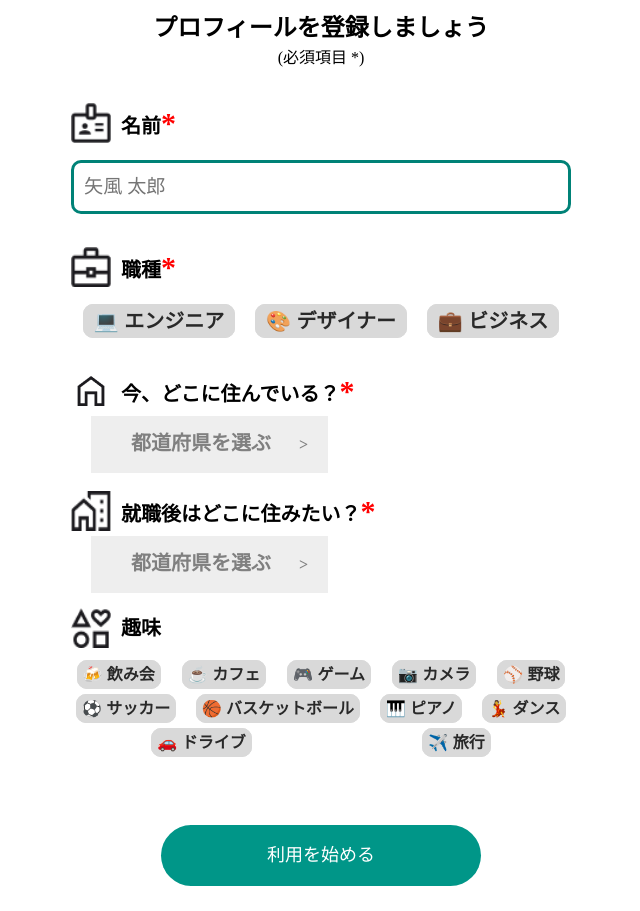
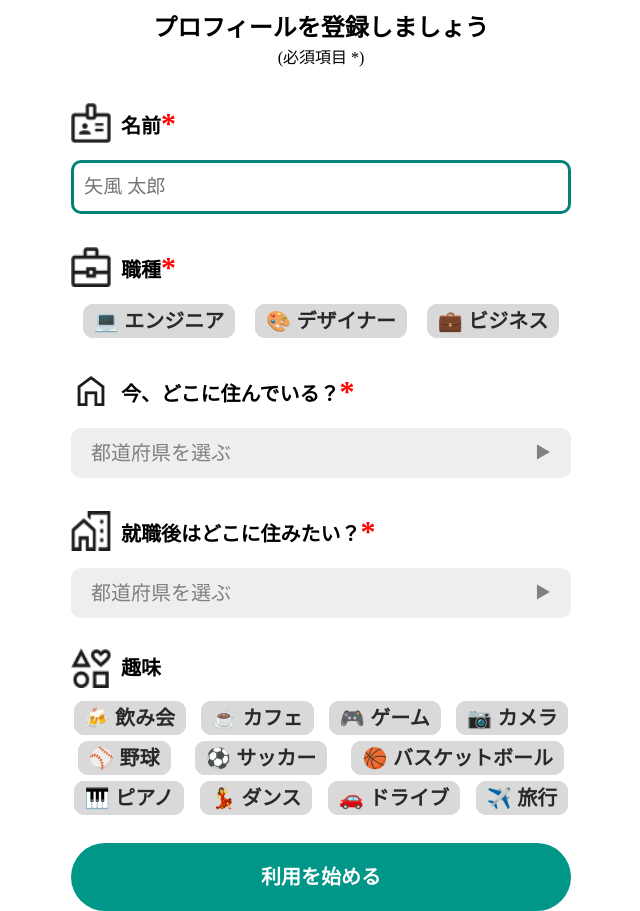
Before and after one commit to ExpectBonus/doko-yahoo, a Vue app in the folder front/: page /profile in a window 1280 px wide. Shown: the whole page, without its empty margins (319-959 px from the left). Before the commit the page ends 886 px from the top, so only its background shows below. Built offline with nearby package versions, Linux system fonts and the light colour scheme.

Commit message:
fix: パット見のレイアウトを修正

```diff
--- a/front/src/components/HobbiesSelector.vue
+++ b/front/src/components/HobbiesSelector.vue
@@ -109,12 +109,13 @@ label {
 		width: 100%;
 		height: 100%;
 		text-align: center;
+		font-size: 20px;
 		font-weight: bold;
 		color: #292929;
 		background-color: #d9d9d9;
 		border-radius: 10px;
 		border: 1px solid #d9d9d9;
-  padding: 0.3rem;
+		padding: 5px 10px;
 		transition: all 0.3s ease-out;
 	}
 
@@ -142,18 +143,19 @@ input[type="checkbox"]:checked + label {
 			U+2692-2697, U+2699, U+269B-269C, U+26A0-26A1, U+26AA-26AB, U+26B0-26B1,
 			U+26BD-26BE, U+26C4-26C5, U+26C8, U+26CE-26CF, U+26D1, U+26D3-26D4,
 			U+26E9-26EA, U+26F0-26F5, U+26F7-26FA, U+26FD, U+2702, U+2705, U+2708-270D,
-    U+270F, U+2712, U+2714, U+2716, U+271D, U+2721, U+2728, U+2733-2734, U+2744,
-    U+2747, U+274C, U+274E, U+2753-2755, U+2757, U+2763-2764, U+2795-2797,
-    U+27A1, U+27B0, U+27BF, U+2934-2935, U+2B05-2B07, U+2B1B-2B1C, U+2B50,
-    U+2B55, U+3030, U+303D, U+3297, U+3299, U+FE0F, U+1F004, U+1F0CF,
+			U+270F, U+2712, U+2714, U+2716, U+271D, U+2721, U+2728, U+2733-2734,
+			U+2744, U+2747, U+274C, U+274E, U+2753-2755, U+2757, U+2763-2764,
+			U+2795-2797, U+27A1, U+27B0, U+27BF, U+2934-2935, U+2B05-2B07, U+2B1B-2B1C,
+			U+2B50, U+2B55, U+3030, U+303D, U+3297, U+3299, U+FE0F, U+1F004, U+1F0CF,
 			U+1F170-1F171, U+1F17E-1F17F, U+1F18E, U+1F191-1F19A, U+1F1E6-1F1FF,
-    U+1F201-1F202, U+1F21A, U+1F22F, U+1F232-1F23A, U+1F250-1F251, U+1F300-1F321,
-    U+1F324-1F393, U+1F396-1F397, U+1F399-1F39B, U+1F39E-1F3F0, U+1F3F3-1F3F5,
-    U+1F3F7-1F4FD, U+1F4FF-1F53D, U+1F549-1F54E, U+1F550-1F567, U+1F56F-1F570,
-    U+1F573-1F57A, U+1F587, U+1F58A-1F58D, U+1F590, U+1F595-1F596, U+1F5A4-1F5A5,
-    U+1F5A8, U+1F5B1-1F5B2, U+1F5BC, U+1F5C2-1F5C4, U+1F5D1-1F5D3, U+1F5DC-1F5DE,
-    U+1F5E1, U+1F5E3, U+1F5E8, U+1F5EF, U+1F5F3, U+1F5FA-1F64F, U+1F680-1F6C5,
-    U+1F6CB-1F6D2, U+1F6E0-1F6E5, U+1F6E9, U+1F6EB-1F6EC, U+1F6F0, U+1F6F3-1F6F8,
+			U+1F201-1F202, U+1F21A, U+1F22F, U+1F232-1F23A, U+1F250-1F251,
+			U+1F300-1F321, U+1F324-1F393, U+1F396-1F397, U+1F399-1F39B, U+1F39E-1F3F0,
+			U+1F3F3-1F3F5, U+1F3F7-1F4FD, U+1F4FF-1F53D, U+1F549-1F54E, U+1F550-1F567,
+			U+1F56F-1F570, U+1F573-1F57A, U+1F587, U+1F58A-1F58D, U+1F590,
+			U+1F595-1F596, U+1F5A4-1F5A5, U+1F5A8, U+1F5B1-1F5B2, U+1F5BC,
+			U+1F5C2-1F5C4, U+1F5D1-1F5D3, U+1F5DC-1F5DE, U+1F5E1, U+1F5E3, U+1F5E8,
+			U+1F5EF, U+1F5F3, U+1F5FA-1F64F, U+1F680-1F6C5, U+1F6CB-1F6D2,
+			U+1F6E0-1F6E5, U+1F6E9, U+1F6EB-1F6EC, U+1F6F0, U+1F6F3-1F6F8,
 			U+1F910-1F93A, U+1F93C-1F93E, U+1F940-1F945, U+1F947-1F94C, U+1F950-1F96B,
 			U+1F980-1F997, U+1F9C0, U+1F9D0-1F9E6, U+E0062-E0063, U+E0065, U+E0067,
 			U+E006C, U+E006E, U+E0073-E0074, U+E0077, U+E007F;
--- a/front/src/views/MapView.vue
+++ b/front/src/views/MapView.vue
@@ -104,6 +104,7 @@ header {
 		top: 0;
 		display: flex;
 		flex-direction: column;
+		row-gap: 10px;
 		align-items: center;
 		padding: 10px 10px 0 10px;
 		background-color: #ffffff;
--- a/front/src/views/ProfileView.vue
+++ b/front/src/views/ProfileView.vue
@@ -51,15 +51,12 @@
 				<div class="input-form from-pref">
 					<a
 						href="#select-born-pref"
-						v-if="born_pref"
-						class="modal-button-selected"
+						class="modal-button"
+						:class="{ selected: born_pref }"
 					>
 						<div class="show-selected-pref">
-							{{ born_pref }}<span class="arrow-icon">▶️</span>
+							{{ born_pref || "都道府県を選ぶ" }}
 						</div>
-					</a>
-					<a href="#select-born-pref" v-else class="modal-button">
-						<span class="modal-button-text">都道府県を選ぶ</span>
 					</a>
 				</div>
 				<div class="modal-wrapper" id="select-born-pref">
@@ -67,9 +64,9 @@
 					<div class="modal-window">
 						<div class="modal-content">
 							<p class="modal-title">1つ選んでください</p>
-							<span v-if="born_pref" class="selected-born">{{
-								born_pref
-							}}</span>
+							<span v-if="born_pref" class="selected-born">
+								{{ born_pref }}
+							</span>
 							<div
 								class="section-container"
 								v-for="(value, key) in regionPrefs"
@@ -116,16 +113,12 @@
 				<div class="input-form to-pref">
 					<a
 						href="#select-three-pref"
-						v-if="selectedPrefs.length"
-						class="modal-button-selected"
+						class="modal-button"
+						:class="{ selected: selectedPrefs.length }"
 					>
 						<div class="show-selected-pref">
-							<span class="three-pref">{{ printPrefs(selectedPrefs) }}</span
-							><span class="arrow-icon">▶️</span>
+							{{ printPrefs(selectedPrefs) || "都道府県を選ぶ" }}
 						</div>
-					</a>
-					<a href="#select-three-pref" v-else class="modal-button">
-						<span class="modal-button-text">都道府県を選ぶ</span>
 					</a>
 				</div>
 				<div class="modal-wrapper" id="select-three-pref">
@@ -190,10 +183,9 @@
 			</div>
 			<div class="send-button-field">
 				<a href="#">
-					<button v-if="!isClicked" class="send-button" @click="sendUserInfo">
+					<button class="send-button" @click="sendUserInfo">
 						利用を始める
 					</button>
-					<button v-else class="send-button-clicked">利用を始める</button>
 				</a>
 			</div>
 		</div>
@@ -464,6 +456,44 @@
 		justify-content: space-between;
 	}
 
+	/* born_pref */
+	.input-form.from-pref {
+		width: 100%;
+	}
+
+	.modal-button {
+		width: 100%;
+		display: flex;
+		flex-direction: row;
+		align-items: center;
+		justify-content: space-between;
+		color: #808080;
+		background-color: #eeeeee;
+		border-radius: 10px;
+		cursor: pointer;
+		padding: 10px 20px;
+		text-decoration: none;
+	}
+
+	.modal-button.selected {
+		color: white;
+		font-weight: bold;
+		background-color: #008277;
+	}
+
+	/*アイコンを表示*/
+	.modal-button:after {
+		font-family: "Font Awesome 5 Free";
+		content: "▶";
+	}
+
+	/*ラベルホバー時*/
+	.modal-button:hover {
+		color: #ffffff;
+		background-color: #008277;
+		transition: 0.6s;
+	}
+
 	/* dialog */
 	.label-section {
 		font-family: "Hiragino Kaku Gothic ProN";
@@ -482,7 +512,7 @@
 
 	.prefs-container {
 		/* width: 100%;
-	min-height: 50px; */
+		min-height: 50px; */
 	}
 
 	.input-born-field {
@@ -554,14 +584,6 @@
 		outline-width: 5px;
 	}
 
-	.input-form from-pref {
-		padding: 20px;
-		min-width: 200px;
-		max-width: 350px;
-		text-align: center;
-		margin: 0 auto;
-	}
-
 	.modal-button a {
 		background: #eee;
 		border-radius: 3px;
@@ -607,60 +629,6 @@
 		left: 0;
 		padding: 40px 10px;
 		text-align: center;
-	}
-
-	.modal-button {
-		color: grey;
-		background-color: #eeeeee;
-		font-weight: bold;
-		text-align: center;
-		cursor: pointer;
-		padding: 20px;
-		margin: 20px;
-		/* padding: 12px 2px; */
-		max-width: 300px;
-		left: 200px;
-		text-decoration: none;
-	}
-
-	.modal-button-selected {
-		color: white;
-		background-color: #008277;
-		font-weight: bold;
-		text-align: center;
-		cursor: pointer;
-		font-size: 30px;
-		max-width: 300px;
-		/* padding: 10px 10px 14px 200px; */
-		border-radius: 20px;
-		left: 200px;
-		text-decoration: none;
-	}
-
-	.modal-button-text {
-		padding: 20px;
-		font-size: 20px;
-	}
-
-	.modal-button:active {
-		/*ボタンを押したとき*/
-		-webkit-transform: translateY(2px);
-		transform: translateY(2px);
-		/*下に動く*/
-	}
-
-	/*アイコンを表示*/
-	.modal-button:after {
-		font-family: "Font Awesome 5 Free";
-		content: ">";
-		padding-left: 8px;
-	}
-
-	/*ラベルホバー時*/
-	.modal-button:hover {
-		color: #ffffff;
-		background-color: #008277;
-		transition: 0.6s;
 	}
 
 	.modal-wrapper:not(:target) {
@@ -729,8 +697,8 @@
 	}
 
 	/* .modal-content p {
-	margin: 10px 0 0 0;
-} */
+		margin: 10px 0 0 0;
+	} */
 
 	.modal-overlay {
 		z-index: 10;
@@ -765,10 +733,6 @@
 		font-size: 20px;
 		display: flex;
 		justify-content: space-between !important;
-		background-color: #008277;
-		color: white;
-		padding: 10px 30px 15px 30px;
-		border-radius: 7px;
 	}
 
 	.three-pref {
@@ -776,112 +740,28 @@
 	}
 
 	.send-button {
-		/* margin-top: 30px; */
 		position: relative;
-		z-index: 1;
-		font-size: 18px;
-		overflow: hidden;
-		width: 320px;
+		font-size: 20px;
+		font-weight: bold;
+		width: 100%;
 		padding: 1em;
 		cursor: pointer;
 		line-height: 1.4;
-		transition: color 0.3s cubic-bezier(0.02, 0.01, 0.47, 1),
-			transform 0.3s cubic-bezier(0.02, 0.01, 0.47, 1);
 		color: #ffffff;
-		border: none;
-		border-width: 0;
-		border-color: transparent;
+		border: 0 solid transparent;
 		border-radius: 100px;
 		background: #009688;
-	}
-
-	.send-button-clicked {
-		margin-top: 30px;
-		position: relative;
-		z-index: 1;
-		font-size: 18px;
-		overflow: hidden;
-		width: 320px;
-		padding: 1em;
-		cursor: pointer;
-		line-height: 1.4;
-		transition: color 0.3s cubic-bezier(0.02, 0.01, 0.47, 1),
-			transform 0.3s cubic-bezier(0.02, 0.01, 0.47, 1);
-		color: #ffffff;
-		border: none;
-		border-width: 0;
-		border-color: transparent;
-		border-radius: 100px;
-		background: grey;
-	}
-
-	.send-button:after,
-	.send-button:before {
-		position: absolute;
-		z-index: -1;
-		right: 0;
-		bottom: 0;
-		width: 100px;
-		height: 100px;
-		content: "";
-		transition: transform 0.15s cubic-bezier(0.02, 0.01, 0.47, 1),
-			opacity 0.15s cubic-bezier(0.02, 0.01, 0.47, 1);
-		-webkit-transform: translate(100%, -25%) translateZ(0);
-		transform: translate(100%, -25%) translateZ(0);
-		opacity: 0;
-		border-radius: 50%;
-		background: #009688;
-	}
-
-	.send-button:after,
-	.send-button:before {
-		background: #ffffff;
-	}
-
-	.send-button:hover {
-		transition: all 0.5s cubic-bezier(0.02, 0.01, 0.47, 1);
-		-webkit-transform: scale(1.1) translateZ(0);
-		transform: scale(1.1) translateZ(0);
-		color: #ffffff;
-		box-shadow: 0 1px 8px rgba(0, 0, 0, 0.3);
-	}
-
-	.send-button:hover:before {
-		transition: transform 0.2s cubic-bezier(0.02, 0.01, 0.47, 1),
-			opacity 0.2s cubic-bezier(0.02, 0.01, 0.47, 1);
-		-webkit-transform: translate3d(50%, 0, 0) scale(0.9);
-		transform: translate3d(50%, 0, 0) scale(0.9);
-		opacity: 0.15;
-	}
-
-	.send-button:hover:after {
-		transition: transform 0.2s cubic-bezier(0.02, 0.01, 0.47, 1) 0.05s,
-			opacity 0.2s cubic-bezier(0.02, 0.01, 0.47, 1) 0.05s;
-		-webkit-transform: translate(50%) scale(1.1);
-		transform: translate(50%) scale(1.1);
-		opacity: 0.25;
 	}
 
 	.send-button:active {
 		opacity: 0.5;
 	}
 
-	.send-button:focus {
-		color: #ffffff;
-	}
-
 	.send-button-field {
-		margin-top: 40px;
-		/* margin-bottom: 20px; */
+		width: 100%;
 	}
 
 	/* loading */
-	*,
-	*:before,
-	*:after {
-		-webkit-box-sizing: border-box;
-		box-sizing: border-box;
-	}
 
 	.loading {
 		position: absolute;
```
Lines whose indentation alone changed are shown as unchanged.
